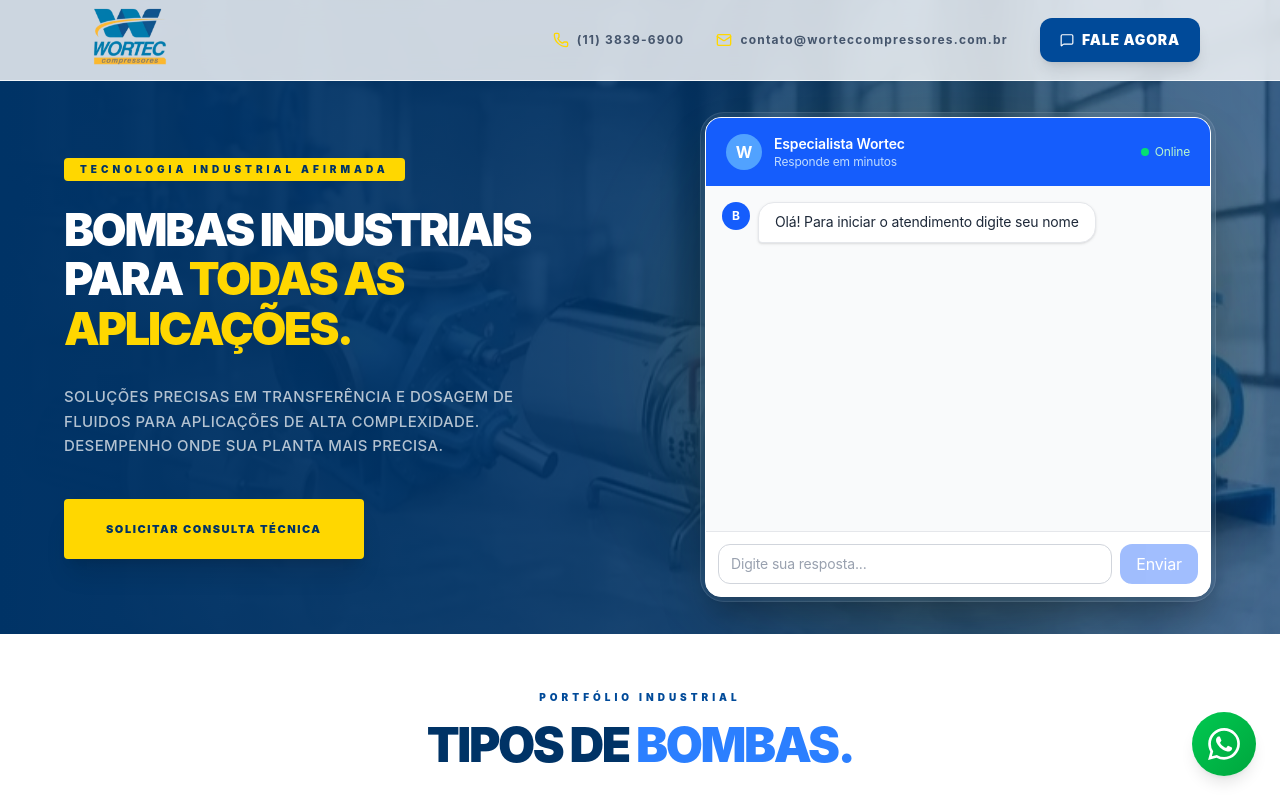
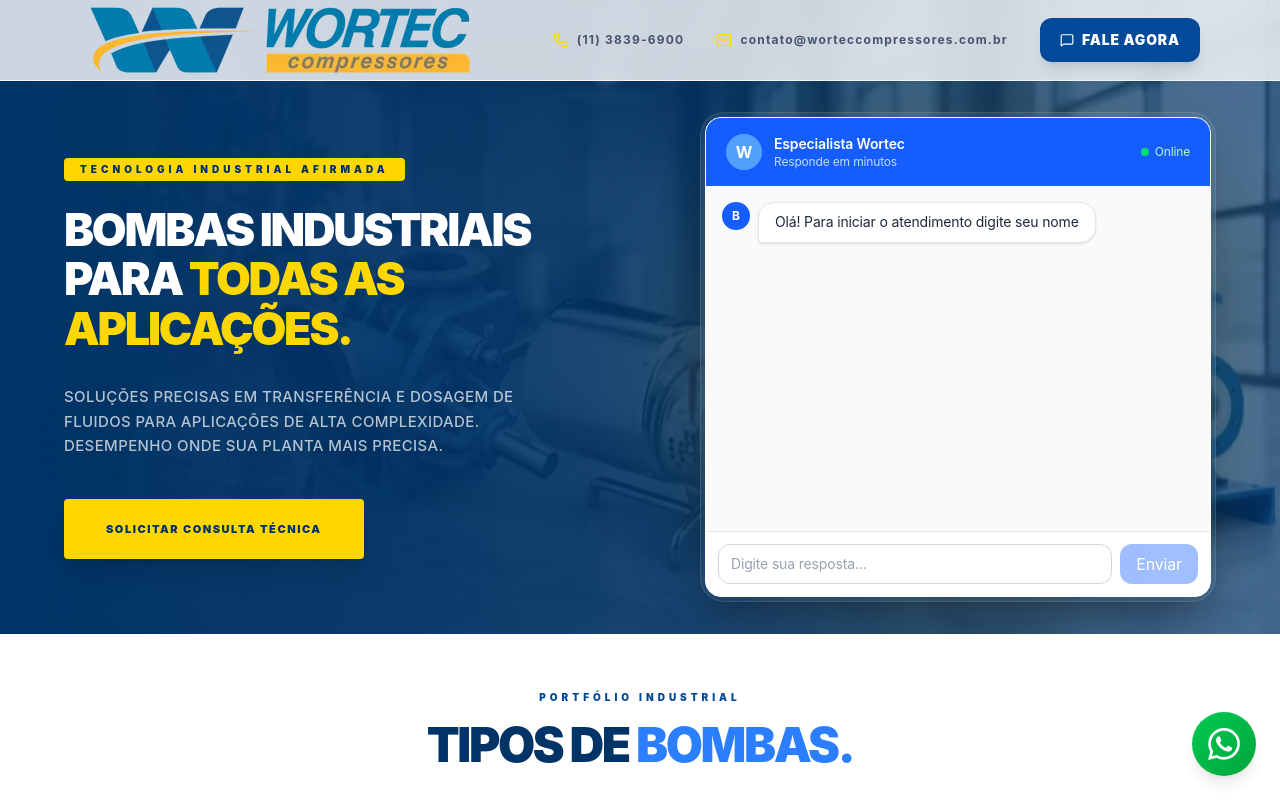
Before and after one commit to b2marketingindustrial-ship-it/LP-Wortec-Bombas-Industriais, a Next.js app: page / in a window 1280 px wide. Shown: the top 800 px of the page. Built offline with nearby package versions, Linux system fonts and the light colour scheme.

Commit message:
fix:logos e anchor no logo do header

```diff
--- a/src/app/components/FinalCTA.js
+++ b/src/app/components/FinalCTA.js
@@ -42,7 +42,9 @@
           >
             <div className="absolute -inset-3 rounded-[1.8rem] bg-gradient-to-br from-[#003366]/20 via-[#004a99]/10 to-[#ffd700]/20 blur-md" />
             <div className="absolute -bottom-6 -right-6 w-40 h-40 bg-[#ffd700]/20 rounded-full blur-2xl" />
-            <div className="relative rounded-[1.6rem] overflow-hidden border border-white/70 bg-white shadow-[0_30px_70px_rgba(0,51,102,0.25),0_10px_25px_rgba(0,0,0,0.15)] transition-transform duration-500 hover:-translate-y-1">
+            <div className="relative rounded-[1.6rem] overflow-hidden border border-white/70
+            bg-white shadow-[0_30px_70px_rgba(0,51,102,0.25),0_10px_25px_rgba(0,0,0,0.15)] transition-transform
+            duration-500 hover:-translate-y-1">
               <Image
                 src="/painImg.png"
                 alt="Bomba Industrial"
--- a/src/app/components/Footer.js
+++ b/src/app/components/Footer.js
@@ -10,7 +10,7 @@
           {/* Logo */}
           <div className="flex-shrink-0">
             <Image
-              src="/wortecLogo.webp"
+              src="/wortecFooter.webp"
               alt="Logo Wortec"
               width={140}
               height={40}
--- a/src/app/components/Header.js
+++ b/src/app/components/Header.js
@@ -2,14 +2,18 @@
 import { Phone, Mail, MessageSquare } from 'lucide-react';
 import { motion } from 'framer-motion';
 import Image from 'next/image';
+import Link from 'next/link';
 
 export default function Header({ onOpenModal }) {
   return (
     <header className="fixed top-0 left-0 w-full z-[80] bg-white/80 backdrop-blur-md border-b border-slate-100">
       <div className="container-custom h-20 flex items-center justify-between">
         {/* Logo */}
-        <Image src="/wortecLogo.webp"
-        alt="Logo" width={100} height={100} />
+        <Link href="#hero">
+        <Image src="/logoNav.webp"
+          alt="Logo" width={100} height={100}
+          className="w-auto h-auto" />
+        </Link>
 
 
         {/* Contact info - Desktop */}
--- a/src/app/components/Hero.js
+++ b/src/app/components/Hero.js
@@ -5,7 +5,7 @@
 
 export default function Hero({ onOpenModal }) {
   return (
-    <section className="relative min-h-[70vh] flex items-center pt-28 pb-8 overflow-hidden bg-[#003366]">
+    <section id="hero" className="relative min-h-[70vh] flex items-center pt-28 pb-8 overflow-hidden bg-[#003366]">
 
       {/* Background */}
       <div className="absolute inset-0 z-0">
```
Also changed, not shown: public/logoNav.webp (added), public/wortecFooter.webp (added).
